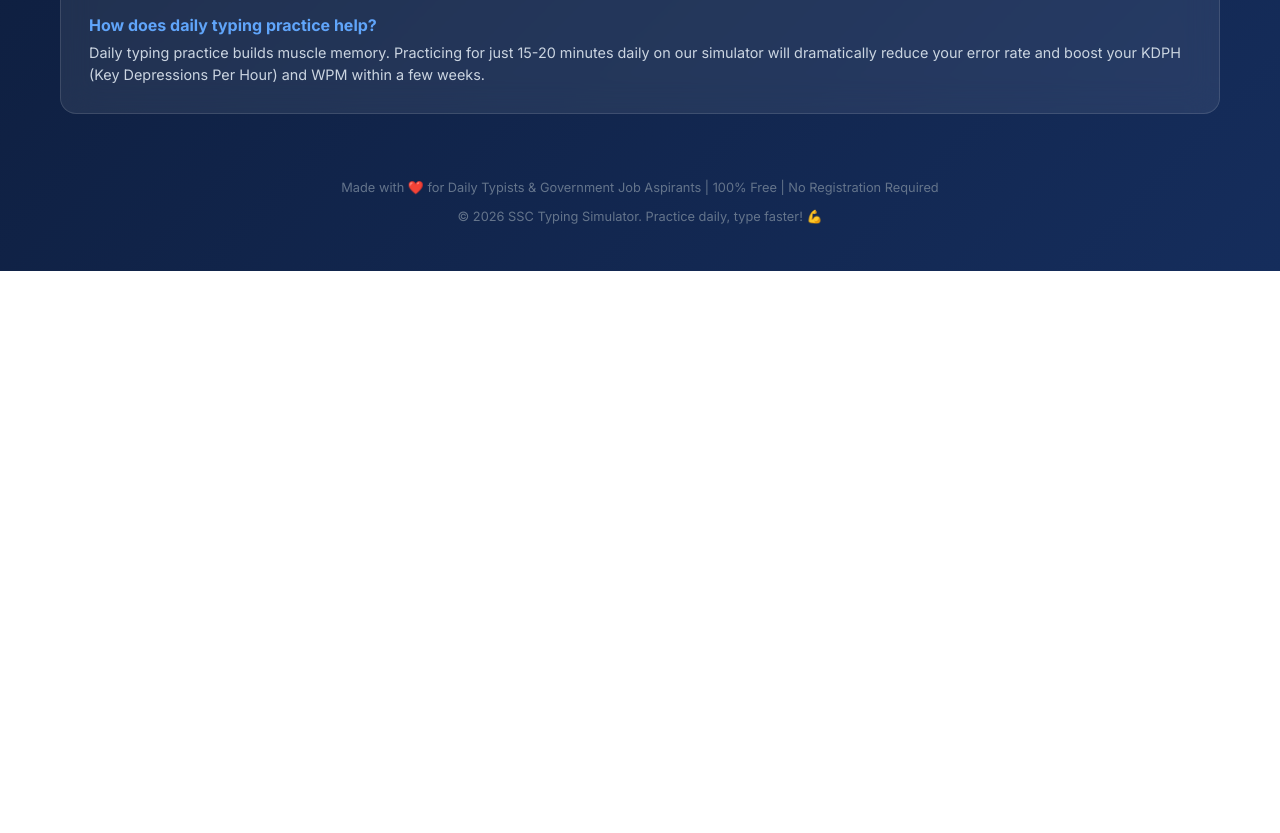
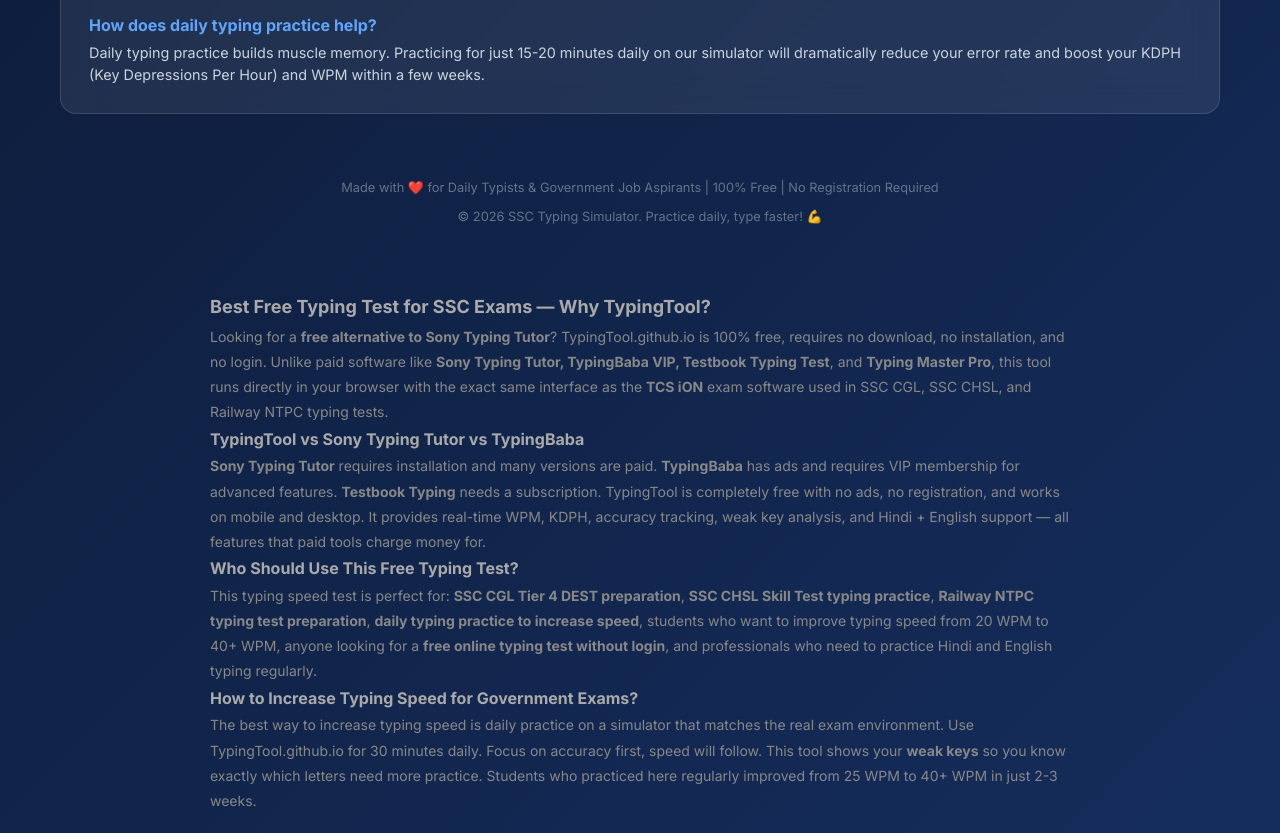
Before and after one commit to typingtool/typingtool.github.io, a plain HTML site: page index.html in a window 1280 px wide. Shown: the part 1493-2326 px from the top of the page. Before the commit the page ends 1764 px from the top, so only its background shows below. Drawn offline with Linux system fonts and the light colour scheme.

Commit message:
Add files via upload

```diff
--- a/index.html
+++ b/index.html
@@ -12,8 +12,8 @@
 
   <meta charset="UTF-8">
   <meta name="viewport" content="width=device-width, initial-scale=1.0">
-  <meta name="description" content="Free SSC CGL, CHSL, Railway NTPC Typing Test Simulator with real exam interface. Practice typing speed (WPM), accuracy, and KDPH. Hindi & English supported.">
-  <meta name="keywords" content="SSC typing test, SSC CGL DEST, SSC CHSL typing, Railway NTPC typing test, typing speed test online free, typing practice, government exam typing test, Hindi typing test">
+  <meta name="description" content="Best Free SSC Typing Test Simulator — Better alternative to Sony Typing Tutor, TypingBaba, Testbook Typing. Practice SSC CGL DEST, CHSL, Railway NTPC typing with real TCS iON exam interface. Track WPM, KDPH, accuracy. No login, no ads, 100% free.">
+  <meta name="keywords" content="SSC typing test, SSC CGL DEST, SSC CHSL typing, Railway NTPC typing test, typing speed test online free, typing practice, government exam typing test, Hindi typing test, sony typing tutor free alternative, typingbaba free, testbook typing free, TCS iON typing software free, typing test without login, online typing test for government exam, free typing software 2025, SSC typing practice free, KDPH calculator online, typing speed badhaye, typing test in hindi online, sarkari exam typing test, SSC CGL tier 4, CHSL skill test, typing master free alternative, best free typing website India, typing speed test WPM, how to increase typing speed, daily typing practice online">
   <meta name="author" content="SSC Typing Simulator">
   <meta name="robots" content="index, follow">
 
@@ -22,7 +22,7 @@
   <meta property="og:description" content="Practice SSC CGL, CHSL & Railway typing tests with real exam interface. Track WPM, accuracy & weak keys.">
   <meta property="og:type" content="website">
 
-  <title>SSC Typing Simulator — Free Online Typing Test | CGL, CHSL, Railway NTPC</title>
+  <title>SSC Typing Test Free — Best Sony Typing Tutor Alternative | CGL, CHSL, Railway NTPC | TypingTool</title>
 
   <!-- SEO Structured Data -->
   <link rel="canonical" href="https://typingtool.github.io/">
@@ -364,6 +364,21 @@
 
 </div>
 
+<!-- SEO Content Section - Competitor Comparison (Google crawls this) -->
+<section class="seo-content" style="padding: 20px; max-width: 900px; margin: 0 auto; font-size: 14px; color: #888; line-height: 1.8;">
+  <h2 style="font-size: 18px; color: #aaa;">Best Free Typing Test for SSC Exams — Why TypingTool?</h2>
+  <p>Looking for a <strong>free alternative to Sony Typing Tutor</strong>? TypingTool.github.io is 100% free, requires no download, no installation, and no login. Unlike paid software like <strong>Sony Typing Tutor, TypingBaba VIP, Testbook Typing Test</strong>, and <strong>Typing Master Pro</strong>, this tool runs directly in your browser with the exact same interface as the <strong>TCS iON</strong> exam software used in SSC CGL, SSC CHSL, and Railway NTPC typing tests.</p>
+
+  <h3 style="font-size: 16px; color: #aaa;">TypingTool vs Sony Typing Tutor vs TypingBaba</h3>
+  <p><strong>Sony Typing Tutor</strong> requires installation and many versions are paid. <strong>TypingBaba</strong> has ads and requires VIP membership for advanced features. <strong>Testbook Typing</strong> needs a subscription. TypingTool is completely free with no ads, no registration, and works on mobile and desktop. It provides real-time WPM, KDPH, accuracy tracking, weak key analysis, and Hindi + English support — all features that paid tools charge money for.</p>
+
+  <h3 style="font-size: 16px; color: #aaa;">Who Should Use This Free Typing Test?</h3>
+  <p>This typing speed test is perfect for: <strong>SSC CGL Tier 4 DEST preparation</strong>, <strong>SSC CHSL Skill Test typing practice</strong>, <strong>Railway NTPC typing test preparation</strong>, <strong>daily typing practice to increase speed</strong>, students who want to improve typing speed from 20 WPM to 40+ WPM, anyone looking for a <strong>free online typing test without login</strong>, and professionals who need to practice Hindi and English typing regularly.</p>
+
+  <h3 style="font-size: 16px; color: #aaa;">How to Increase Typing Speed for Government Exams?</h3>
+  <p>The best way to increase typing speed is daily practice on a simulator that matches the real exam environment. Use TypingTool.github.io for 30 minutes daily. Focus on accuracy first, speed will follow. This tool shows your <strong>weak keys</strong> so you know exactly which letters need more practice. Students who practiced here regularly improved from 25 WPM to 40+ WPM in just 2-3 weeks.</p>
+</section>
+
 <!-- Scripts -->
 <script src="passages.js"></script>
 <script src="app.js"></script>
```
